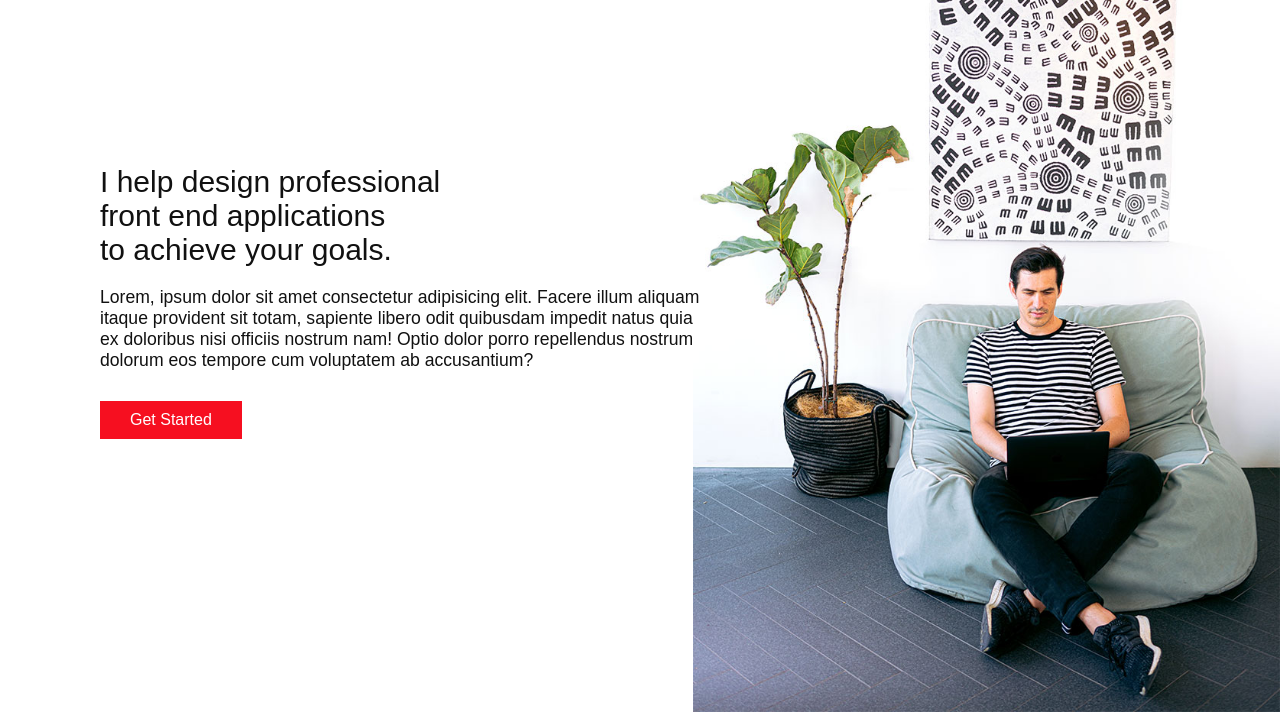
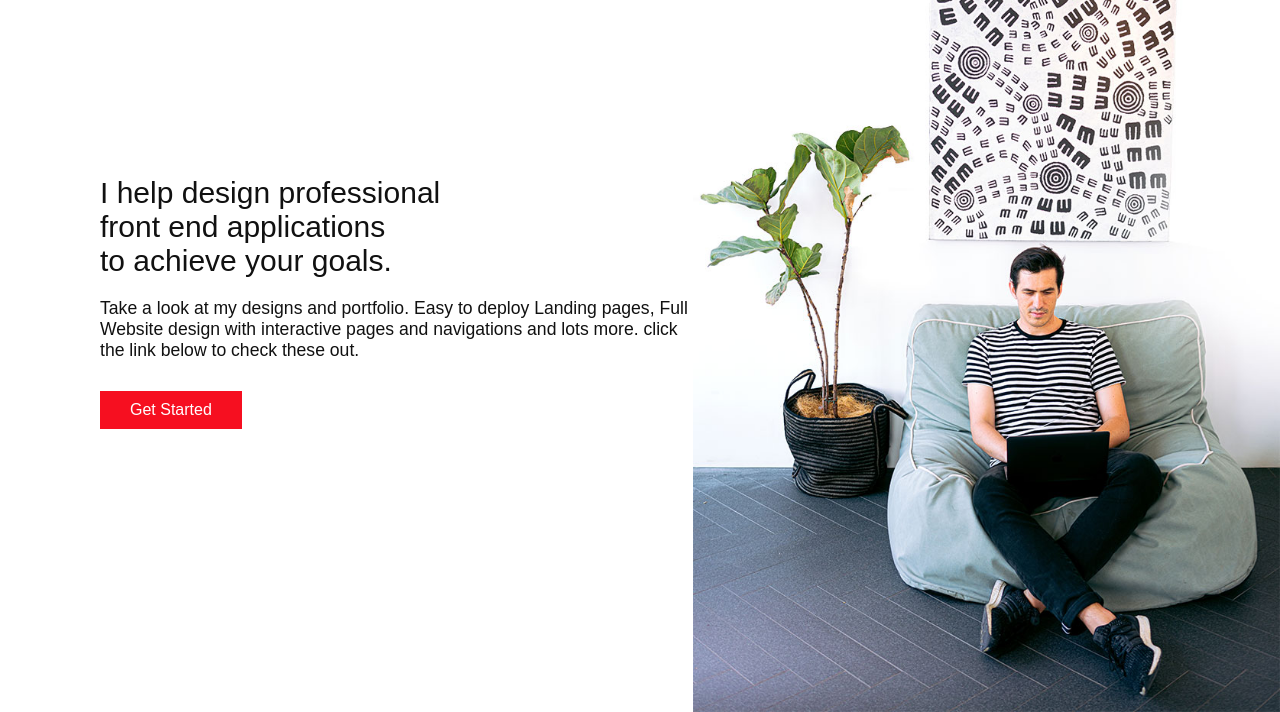
Before and after one commit to Mannie297/mywebsite, a website: page dist/index.html in a window 1280 px wide. Shown: the part 88-800 px from the top of the page. Drawn offline with Linux system fonts and the light colour scheme.

Commit message:
Third Commit

```diff
--- a/dist/index.html
+++ b/dist/index.html
@@ -53,8 +53,8 @@
         <div class="home-content">
             <h1>I help design professional<br> front end applications <br> to achieve your goals.</h1>
             <p>
-                Lorem, ipsum dolor sit amet consectetur adipisicing elit. Facere illum aliquam itaque provident sit totam, sapiente libero odit quibusdam impedit natus quia ex doloribus nisi officiis nostrum nam! Optio dolor porro repellendus nostrum dolorum eos tempore cum voluptatem ab accusantium?
-
+                Take a look at my designs and portfolio. Easy to deploy Landing pages, Full Website design with interactive pages and navigations and lots more.
+                click the link below to check these out.
             </p>
             <a href="#" class="btn">Get Started</a>
         </div>
```
